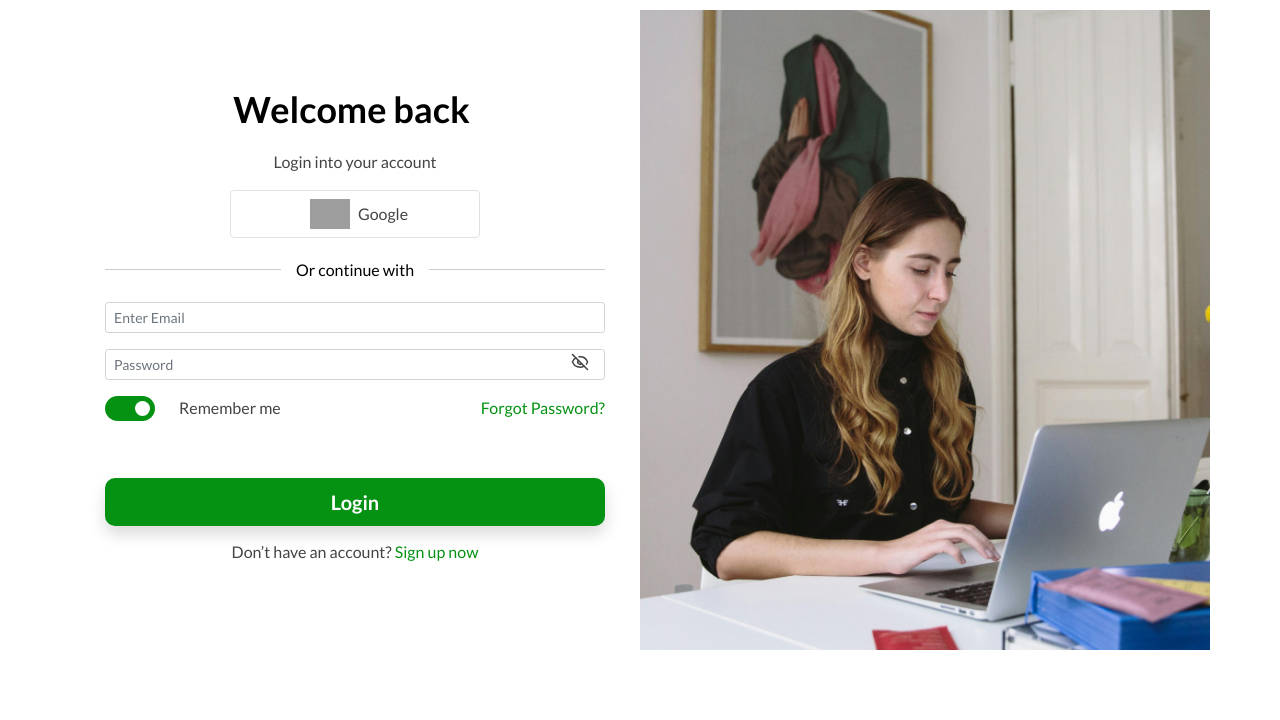
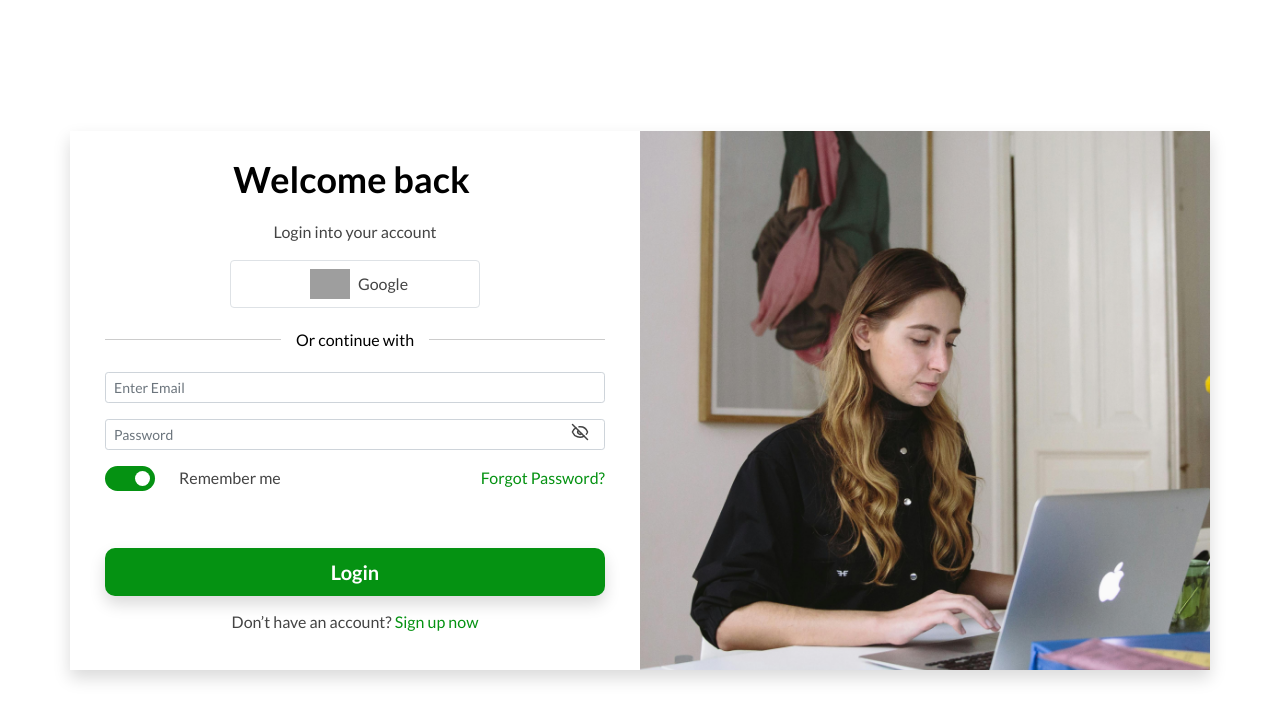
Before and after one commit to Sahu19980000/freelancer, a React (Create React App) app: page /login in a window 1280 px wide. Shown: the top 720 px of the page. Built offline with nearby package versions, Linux system fonts and the light colour scheme; grey boxes are pictures that could not be loaded.

Commit message:
code updated

```diff
--- a/public/assets/css/freelancer.css
+++ b/public/assets/css/freelancer.css
@@ -267,8 +267,10 @@
 
 /* login css */
 .login-container ,#signup-container{
+  display: flex;
   padding: 10px 0px;
-  height: 50%;
+  height: 100vh;
+  align-items: center;
 }
 .login-box .login-container{
     border-radius: 10px;
@@ -286,7 +288,7 @@
   background-image: url('../img/login-bg.png');
   background-size: cover;
   background-position: center;
-  height: 80vh;
+  height: auto;
 }
 /* divider css */
 .divider {
--- a/src/pages/Login.jsx
+++ b/src/pages/Login.jsx
@@ -52,7 +52,7 @@ function Login() {
   return (
     <>
       <div className="login-container " data-aos="fade-up">
-        <div className="container bg-white">
+        <div className="container shadow bg-white">
           <div className="row">
             <div className="col-lg-6 col-12 ">
               <div className="login-box">
@@ -148,7 +148,7 @@ function Login() {
               </div>
             </div>
 
-            <div className="col-lg-6 col-12 pt-4 pt-lg-0 p-0 left-login-box d-md-block d-none">
+            <div className="col-lg-6 col-12 p-0 left-login-box d-md-block d-none">
 
             </div>
 
```
